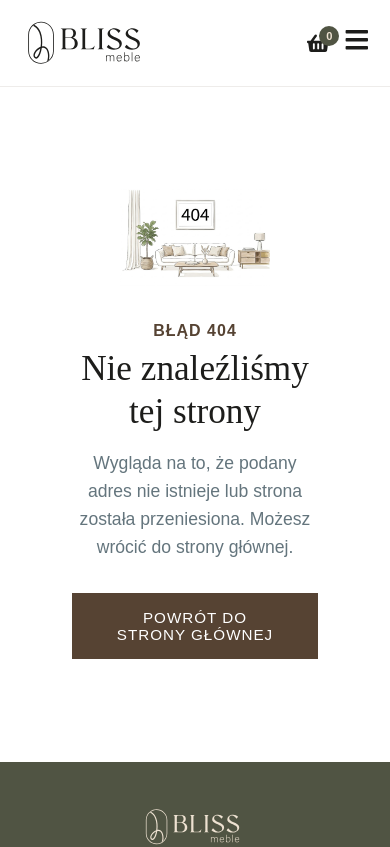
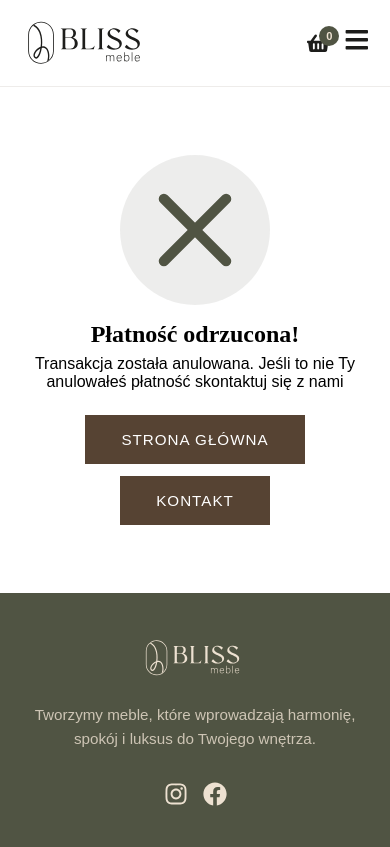
Before and after one commit to afra50/bliss-meble, a React (Vite) app in the folder frontend/: page /payment/cancel in a window 390 px wide. Shown: the top 847 px of the page. Built offline with nearby package versions, Linux system fonts and the light colour scheme; a web font is replaced by a local one.

Commit message:
podstrony płatności- success, cancel

```diff
--- a/frontend/package.json
+++ b/frontend/package.json
@@ -11,6 +11,7 @@
     "preview": "vite preview"
   },
   "dependencies": {
+    "lucide-react": "^0.575.0",
     "react": "^19.2.0",
     "react-dom": "^19.2.0",
     "react-icons": "^5.5.0",
--- /dev/null
+++ b/frontend/src/pages/PaymentCancel.jsx
@@ -0,0 +1,29 @@
+import React from "react";
+import Button from "../components/ui/Button";
+import "../styles/pages/payment-cancel.scss";
+import { X } from "lucide-react";
+
+function PaymentCancel() {
+	return (
+		<main className="pc-page">
+			<X size={150} />
+			<header className="pc-hero">
+				<h1 className="pc-title">Płatność odrzucona!</h1>
+				<p className="pc-text">
+					Transakcja została anulowana. Jeśli to nie Ty anulowałeś płatność
+					skontaktuj się z nami
+				</p>
+				<div className="pc-buttons">
+					<Button className="pc-button" to="/">
+						Strona główna
+					</Button>
+					<Button className="pc-button-contact" to="contact">
+						Kontakt
+					</Button>
+				</div>
+			</header>
+		</main>
+	);
+}
+
+export default PaymentCancel;
--- /dev/null
+++ b/frontend/src/pages/PaymentSuccess.jsx
@@ -0,0 +1,21 @@
+import React from "react";
+import Button from "../components/ui/Button";
+import "../styles/pages/payment-success.scss";
+import { Check } from "lucide-react";
+
+function PaymentSuccess() {
+	return (
+		<main className="ps-page">
+			<Check size={150} />
+			<header className="ps-hero">
+				<h1 className="ps-title">Płatność zaakceptowana!</h1>
+				<p className="ps-text">Dziękujemy za dokonanie wpłaty.</p>
+				<Button className="ps-button" to="/">
+					Powrót do strony głównej
+				</Button>
+			</header>
+		</main>
+	);
+}
+
+export default PaymentSuccess;
--- /dev/null
+++ b/frontend/src/styles/pages/payment-cancel.scss
@@ -0,0 +1,77 @@
+@use "../variables" as *;
+
+.pc-page {
+	display: flex;
+	flex-direction: column;
+	align-items: center;
+	justify-content: center;
+	min-height: 80vh;
+	text-align: center;
+	padding: 2rem;
+
+	svg {
+		color: $color-olive;
+		background-color: rgba(
+			$color-olive,
+			0.1
+		); /* Delikatne tło dla ikony, jeśli wspierasz rgba z tą zmienną */
+		padding: 1rem;
+		border-radius: 50%;
+		margin-bottom: 1.5rem;
+	}
+	.pc-hero {
+		display: flex;
+		flex-direction: column;
+		align-items: center;
+
+		.pc-title {
+			font-size: 2rem;
+			font-weight: bold;
+			margin-bottom: 0.5rem;
+		}
+
+		.pc-text {
+			font-size: 1.1rem;
+			margin-bottom: 2rem;
+		}
+		.pc-buttons {
+			display: flex;
+			gap: 1rem;
+			justify-content: center;
+			flex-wrap: wrap;
+		}
+	}
+	@media (max-width: 1024px) {
+		min-height: 70vh;
+		padding: 1.5rem;
+
+		.pc-hero {
+			.pc-title {
+				font-size: 1.75rem;
+			}
+		}
+	}
+	@media (max-width: 768px) {
+		min-height: 60vh;
+		padding: 1rem;
+
+		svg {
+			padding: 0.8rem;
+			margin-bottom: 1rem;
+		}
+
+		.pc-hero {
+			.pc-title {
+				font-size: 1.5rem;
+			}
+
+			.pc-text {
+				font-size: 1rem;
+				margin-bottom: 1.5rem;
+			}
+			.pc-buttons {
+				gap: 0.75rem;
+			}
+		}
+	}
+}
--- /dev/null
+++ b/frontend/src/styles/pages/payment-success.scss
@@ -0,0 +1,68 @@
+@use "../variables" as *;
+
+.ps-page {
+	display: flex;
+	flex-direction: column;
+	align-items: center;
+	justify-content: center;
+	min-height: 80vh;
+	text-align: center;
+	padding: 2rem;
+
+	svg {
+		color: $color-olive;
+		background-color: rgba(
+			$color-olive,
+			0.1
+		); /* Delikatne tło dla ikony, jeśli wspierasz rgba z tą zmienną */
+		padding: 1rem;
+		border-radius: 50%;
+		margin-bottom: 1.5rem;
+	}
+	.ps-hero {
+		display: flex;
+		flex-direction: column;
+		align-items: center;
+
+		.ps-title {
+			font-size: 2rem;
+			font-weight: bold;
+			margin-bottom: 0.5rem;
+		}
+
+		.ps-text {
+			font-size: 1.1rem;
+			margin-bottom: 2rem;
+		}
+	}
+	@media (max-width: 1024px) {
+		min-height: 70vh;
+		padding: 1.5rem;
+
+		.ps-hero {
+			.ps-title {
+				font-size: 1.75rem;
+			}
+		}
+	}
+	@media (max-width: 768px) {
+		min-height: 60vh;
+		padding: 1rem;
+
+		svg {
+			padding: 0.8rem;
+			margin-bottom: 1rem;
+		}
+
+		.ps-hero {
+			.ps-title {
+				font-size: 1.5rem;
+			}
+
+			.ps-text {
+				font-size: 1rem;
+				margin-bottom: 1.5rem;
+			}
+		}
+	}
+}
```
Also changed, not shown: frontend/src/routes.jsx (+10 -0 lines), 1 other file (tests, documents, lock files or other folders).
